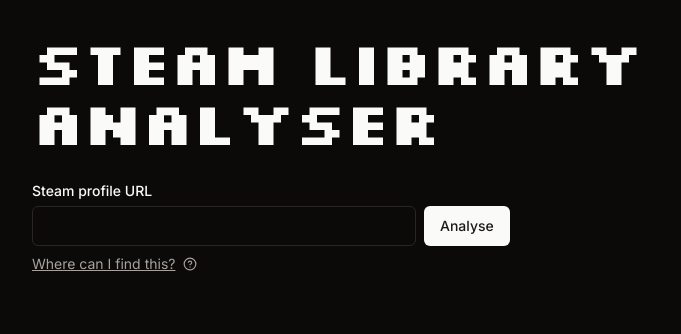
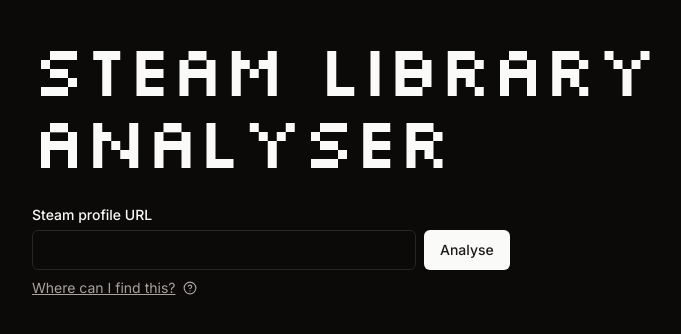
Before and after one commit to felixsebastian/steam-games-viewer, a Next.js app: page / in a window 1280 px wide. Shown: the top 334 px of the page, without its empty margins (192-873 px from the left). Built offline with nearby package versions, Linux system fonts and the light colour scheme.

Commit message:
tweak heading font

```diff
--- a/app/layout.tsx
+++ b/app/layout.tsx
@@ -21,7 +21,7 @@
       <html lang="en" className="dark">
         <body className={inter.className}>
           <main className="max-w-4xl mx-auto p-8 grid gap-8">
-            <h1 className="text-3xl font-extrabold tracking-tight lg:text-6xl">
+            <h1 className="text-3xl tracking-tight lg:text-7xl">
               Steam Library Analyser
             </h1>
             {children}
```
